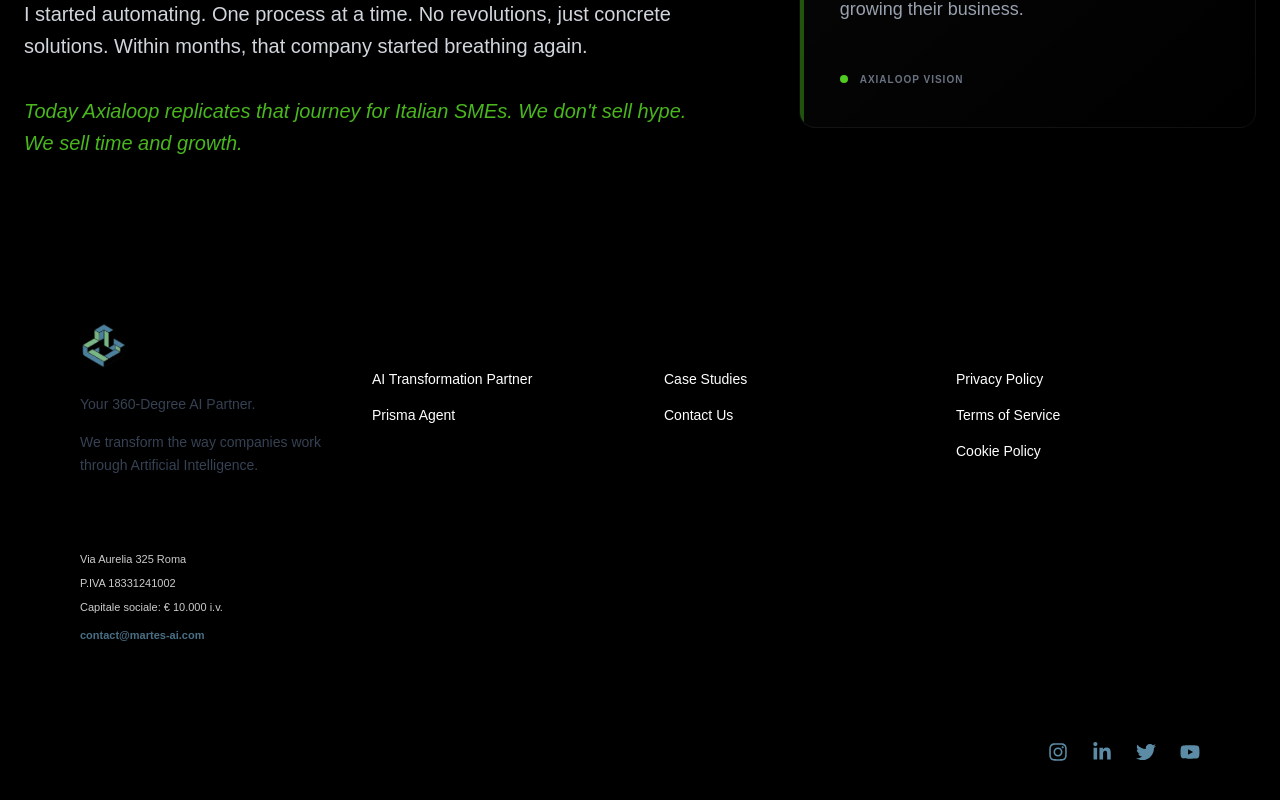
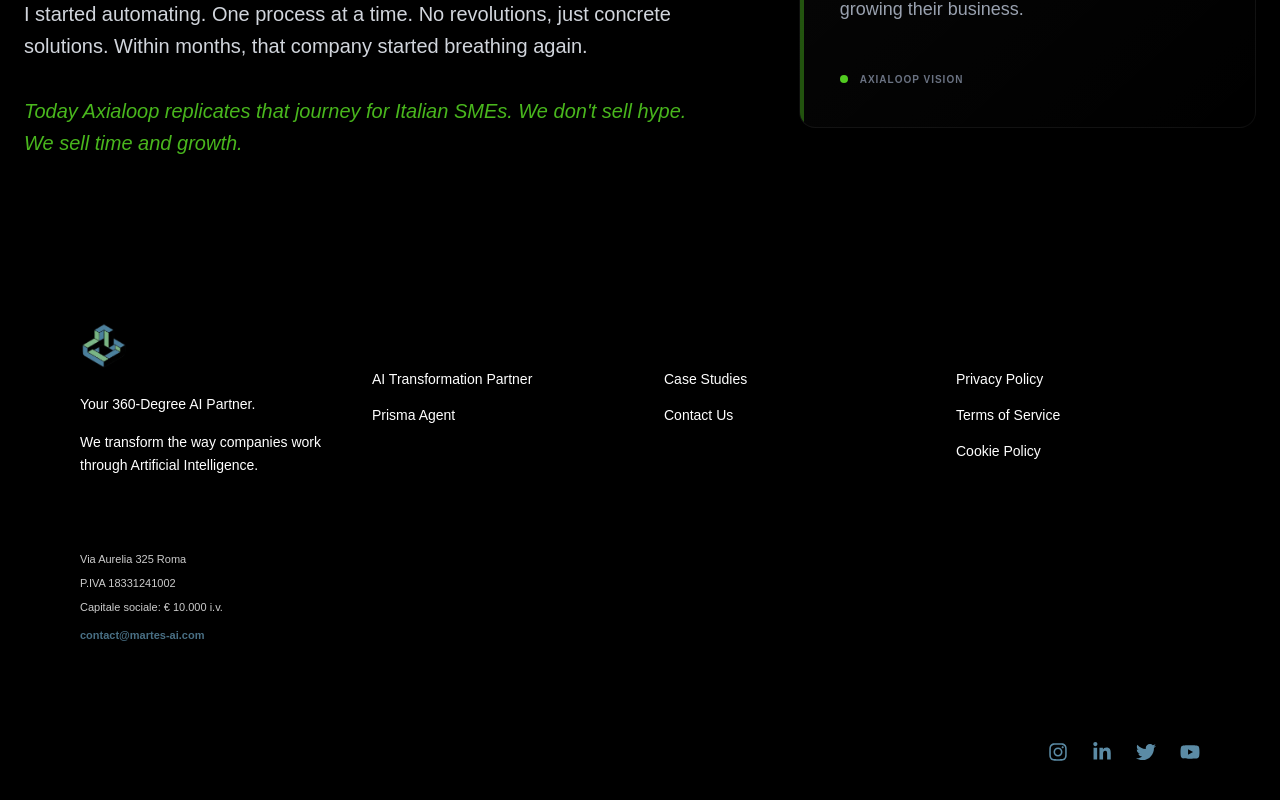
Before and after one commit to Sefat-Ullah-Fahad/axialoop, a Next.js app: page /en/about in a window 1280 px wide. Shown: the part 832-1632 px from the top of the page. Built offline with nearby package versions, Linux system fonts and the light colour scheme.

Commit message:
add color text

```diff
--- a/src/app/[locale]/Components/Footer/Footer.jsx
+++ b/src/app/[locale]/Components/Footer/Footer.jsx
@@ -35,8 +35,8 @@
               </Link>
             </div>
             <div className="text-sm leading-relaxed space-y-4">
-              <p className="text-gray-700">{t("heroText")}</p>
-              <p className="text-gray-700">{t("subHero")}</p>
+              <p className="">{t("heroText")}</p>
+              <p className="">{t("subHero")}</p>
               <div className="mt-8 pt-4 text-[11px] space-y-1 opacity-80 leading-5">
                 <p className="font-bold text-black">Martes AI S.R.L.</p>
                 <p>Via Aurelia 325 Roma</p>
```
